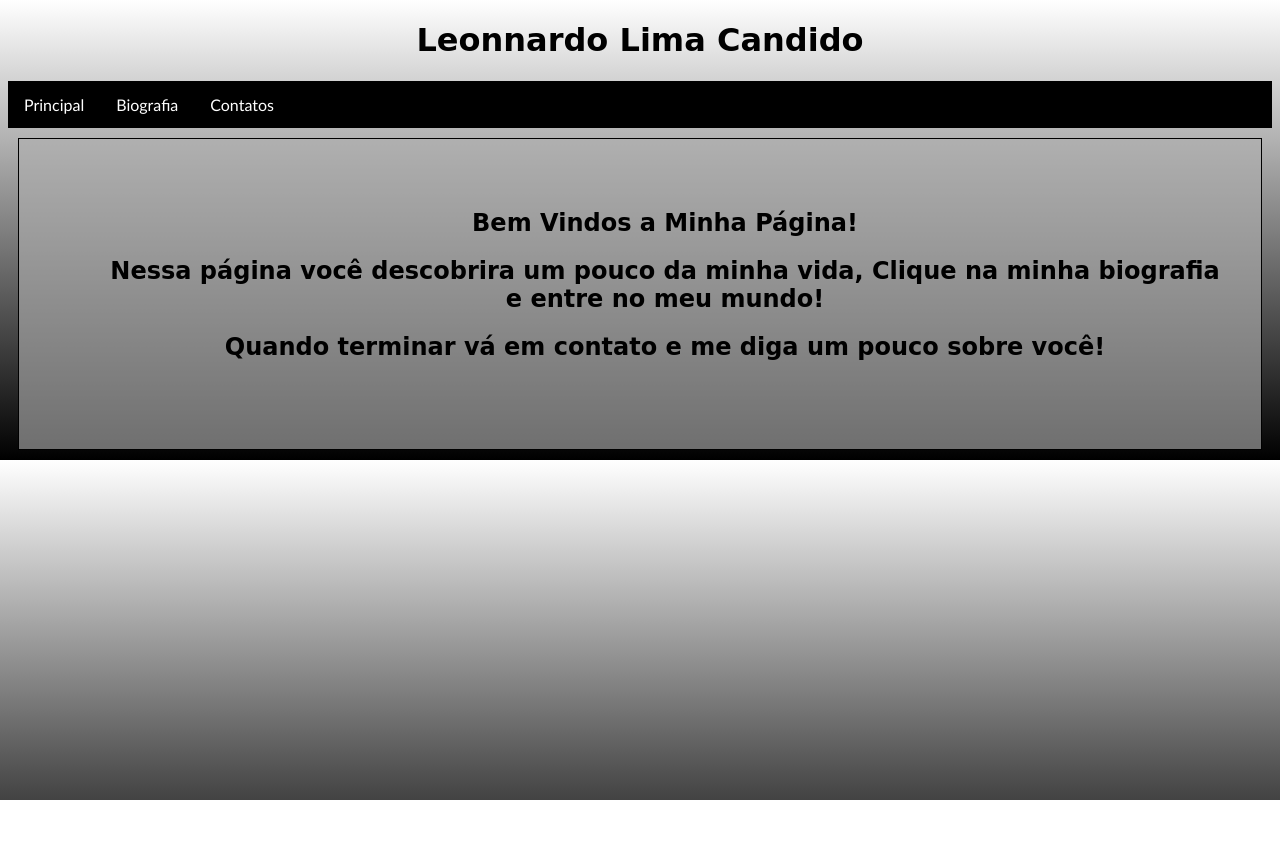
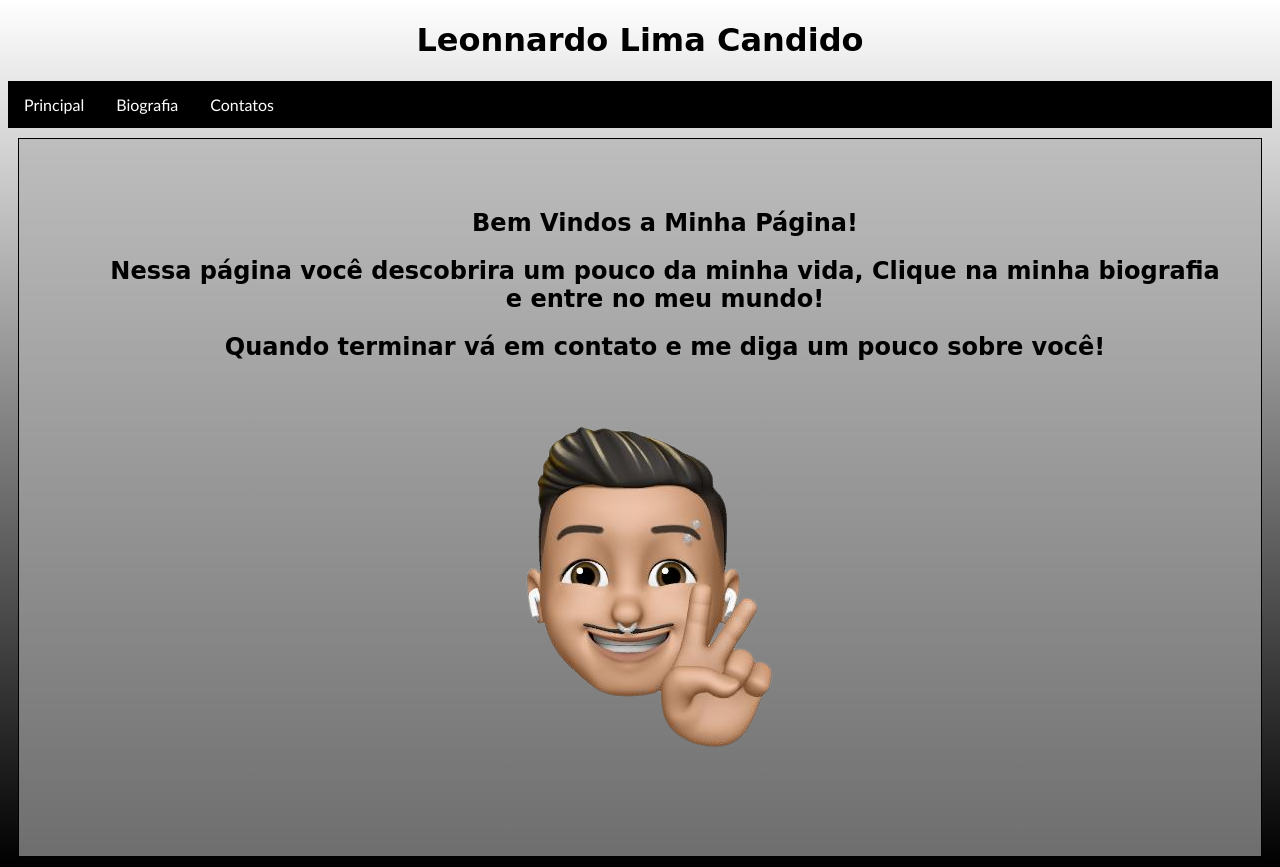
Before and after one commit to LeonLima1/Projeto-Individual, a plain HTML site: page index.html in a window 1280 px wide. Before the commit the page ends 800 px from the top, so only its background shows below. Drawn offline with Linux system fonts and the light colour scheme; the site is published under a folder, as on GitHub Pages, so addresses that start at the root find nothing.

Commit message:
Update index.html

```diff
--- a/index.html
+++ b/index.html
@@ -28,7 +28,7 @@
             Clique na minha biografia e entre no meu mundo!
            </h2></p>
            <p><h2>Quando terminar vá em contato e me diga um pouco sobre você!</h2></p>
-         <img src="/Imagem/WhatsApp_Image_2022-09-09_at_18.41.57-removebg-preview.png" alt="">
+         <img src="Imagem/WhatsApp_Image_2022-09-09_at_18.41.57-removebg-preview.png" alt="">
 
 
     </Div></center>
```
